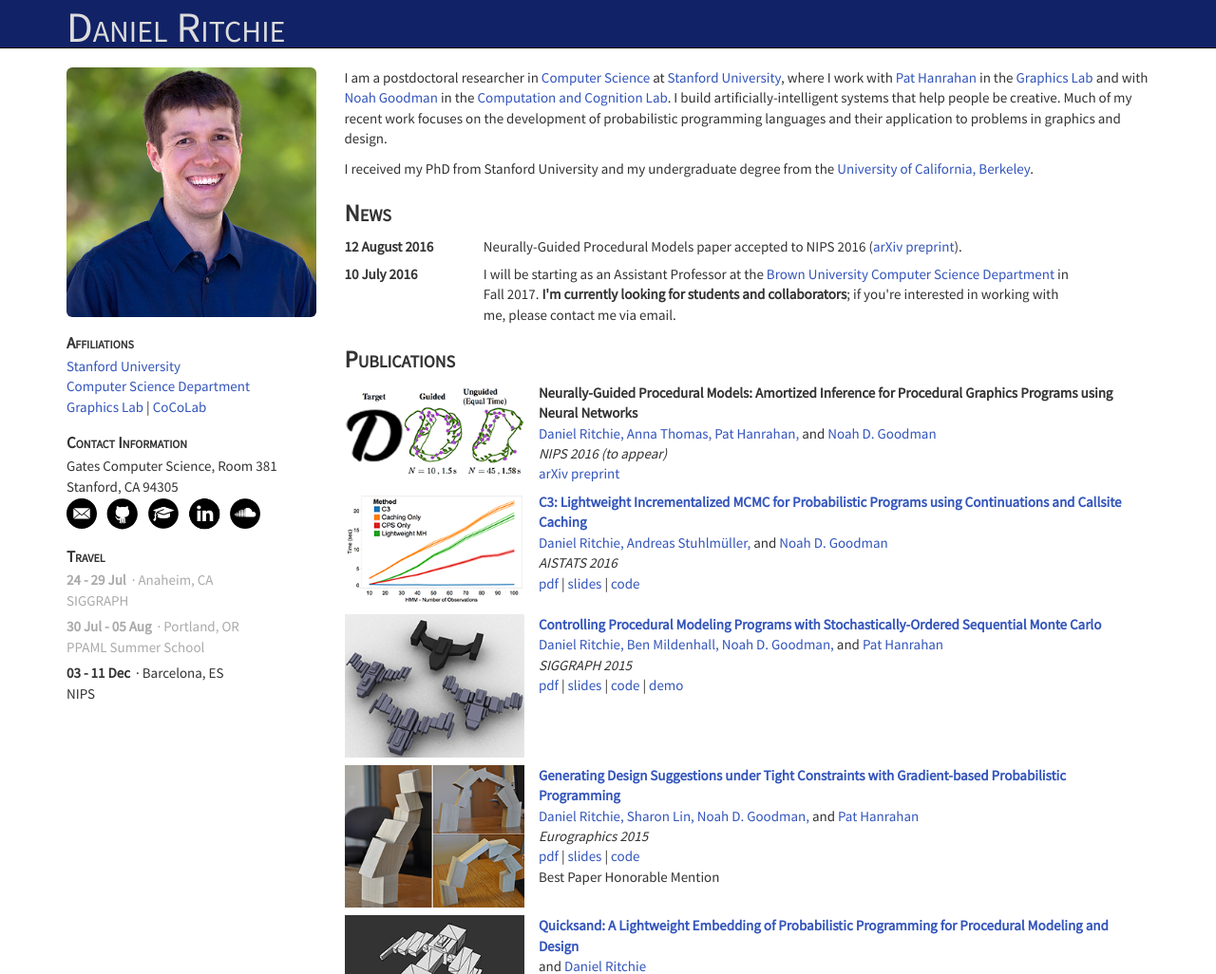
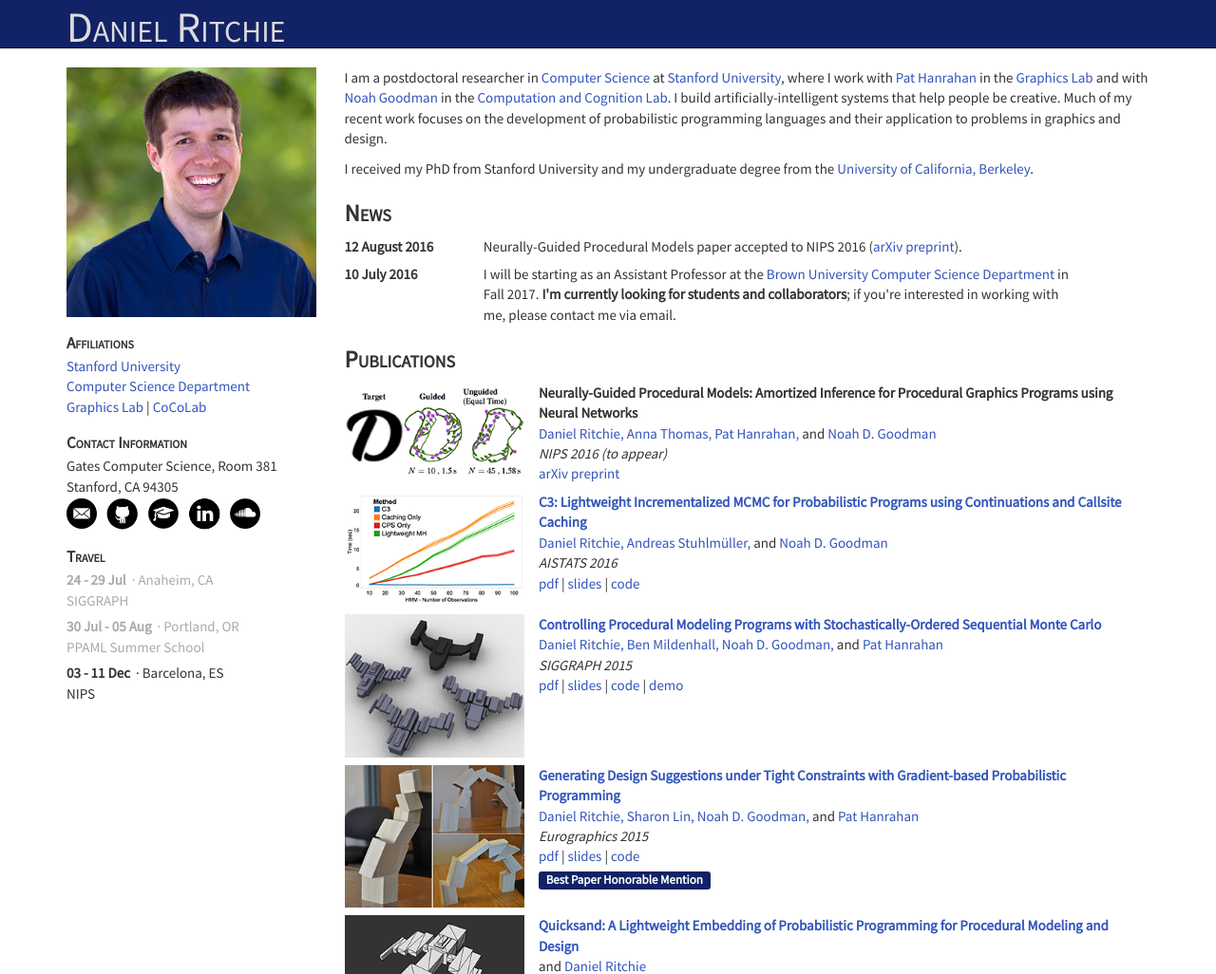
Before and after one commit to dritchie/dritchie.github.io, a Jekyll site: the page built from index.html, in a window 1280 px wide. Shown: the top 1026 px of the page at 95% size. Built offline with Jekyll 4.4.1, drawn with Linux system fonts in a browser that asks for light colours.

Commit message:
Few style tweaks before making it live.

```diff
--- a/_includes/sidebar.html
+++ b/_includes/sidebar.html
@@ -1,5 +1,5 @@
 <div class='sidebaritem' id='headshot'>
-	<img class='img img-rounded img-responsive' src='img/me.jpg' width='350'/>
+	<img class='img img-responsive' src='img/me.jpg' width='350'/>
 </div>
 
 <div class='sidebaritem' id='affiliations'>
--- a/css/style.css
+++ b/css/style.css
@@ -104,4 +104,11 @@
 	font-style: italic;
 }
 
+.pubaward {
+	display: inline-block;
+	margin-top: 5px;
+	background-color: #112266;
+	font-size: 13px;
+}
+
 /*---------------------------------------------------------------*/
--- a/index.html
+++ b/index.html
@@ -114,7 +114,7 @@
 				{% endfor %}
 
 				{% if pub.award %}
-					<div class='pubaward'>{{ pub.award }}</div>
+					<div><span class='label pubaward'>{{ pub.award }}</span></div>
 				{% endif %}
 
 			</div>
```
